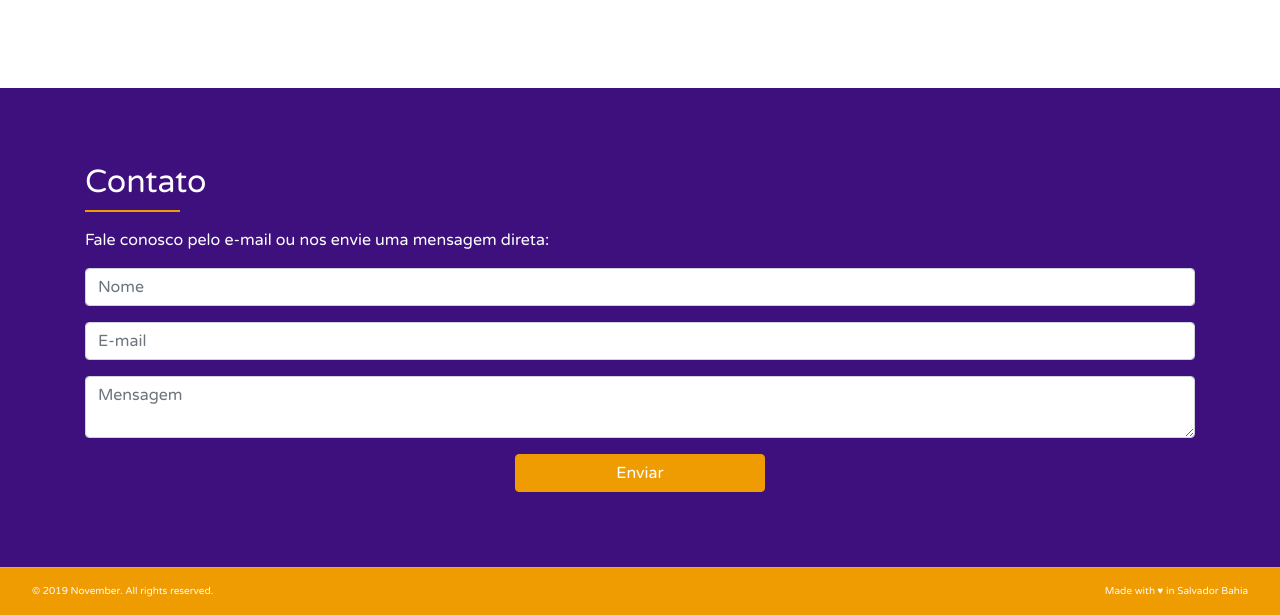
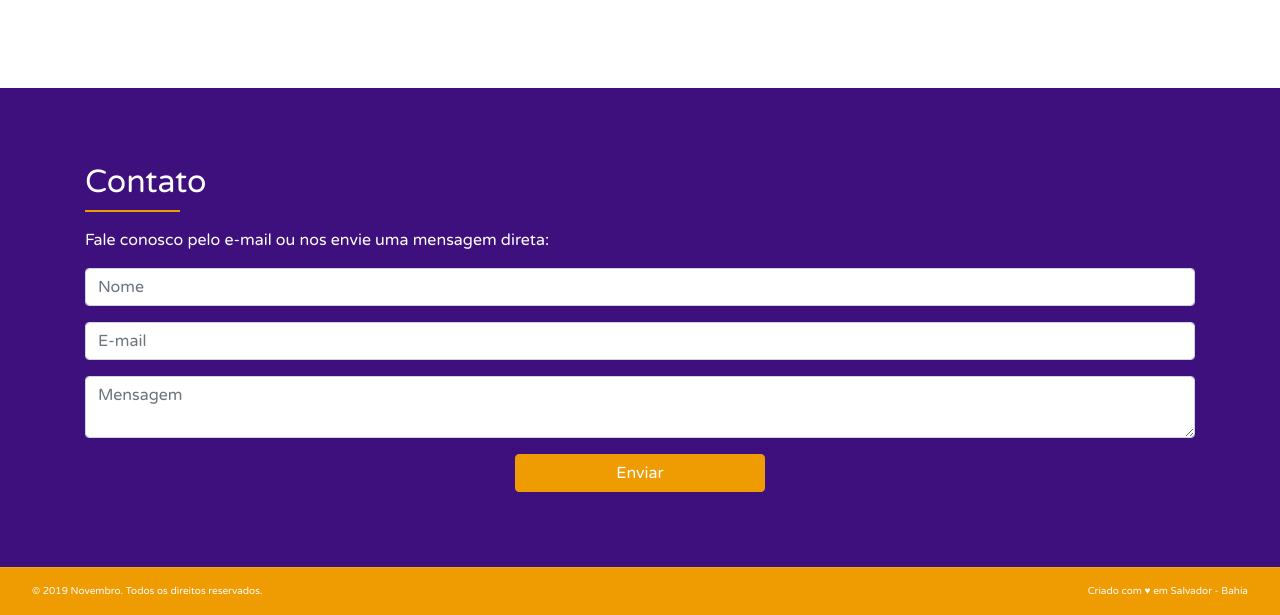
Before and after one commit to businessproject-wq/business, a plain HTML site: page index.html in a window 1280 px wide. Shown: the part 3070-3685 px from the top of the page. Drawn offline with nearby package versions, Linux system fonts and the light colour scheme.

Commit message:
Update index.html

```diff
--- a/index.html
+++ b/index.html
@@ -341,8 +341,8 @@
       </section>
     </main>
     <footer>
-      <div>© 2019 November. All rights reserved.</div>
-      <div>Made with ♥ in Salvador Bahia</div>
+      <div>© 2019 Novembro. Todos os direitos reservados.</div>
+      <div>Criado com ♥ em Salvador - Bahia</div>
     </footer>
     <script src="./javascripts/script.js"></script>
     <script>
```
